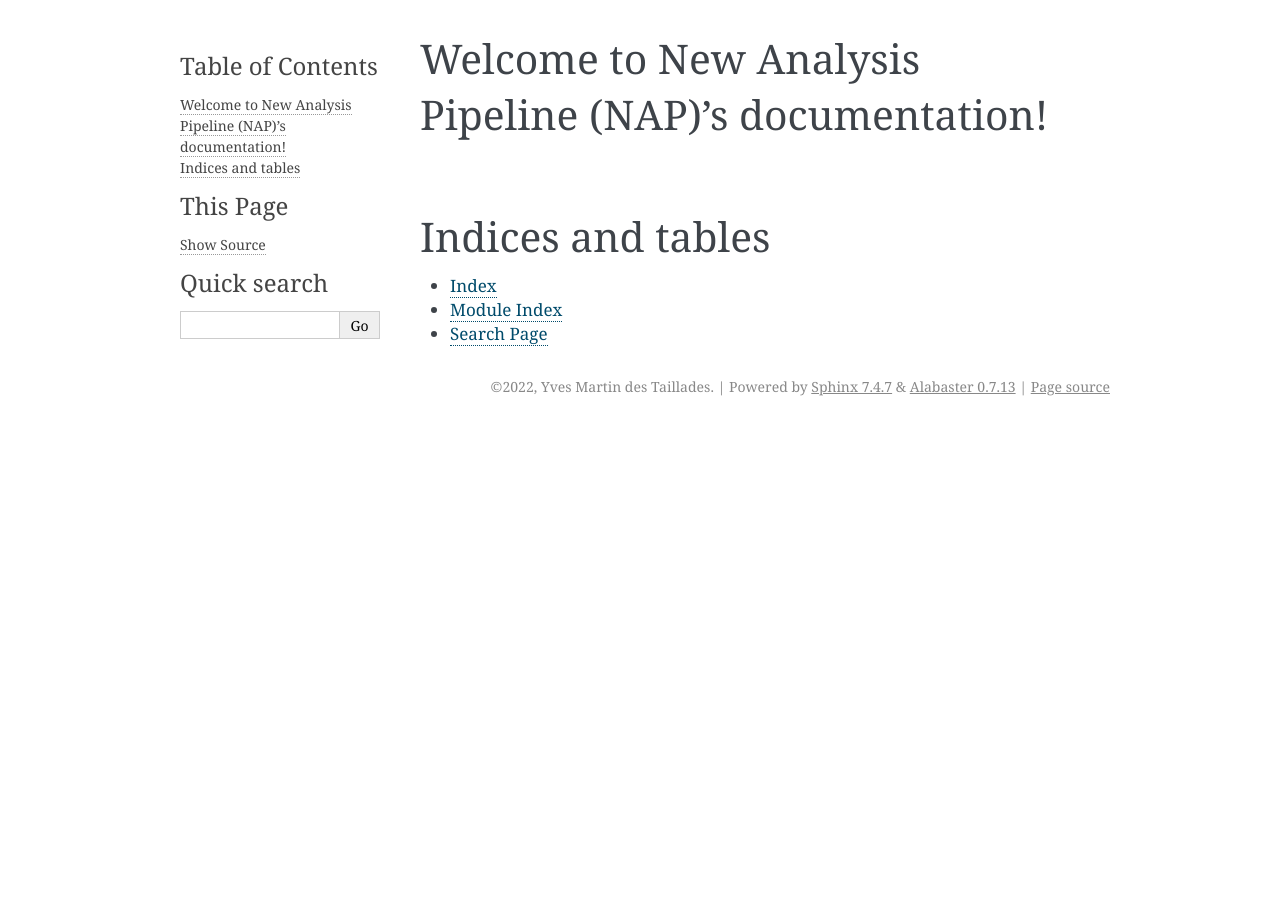
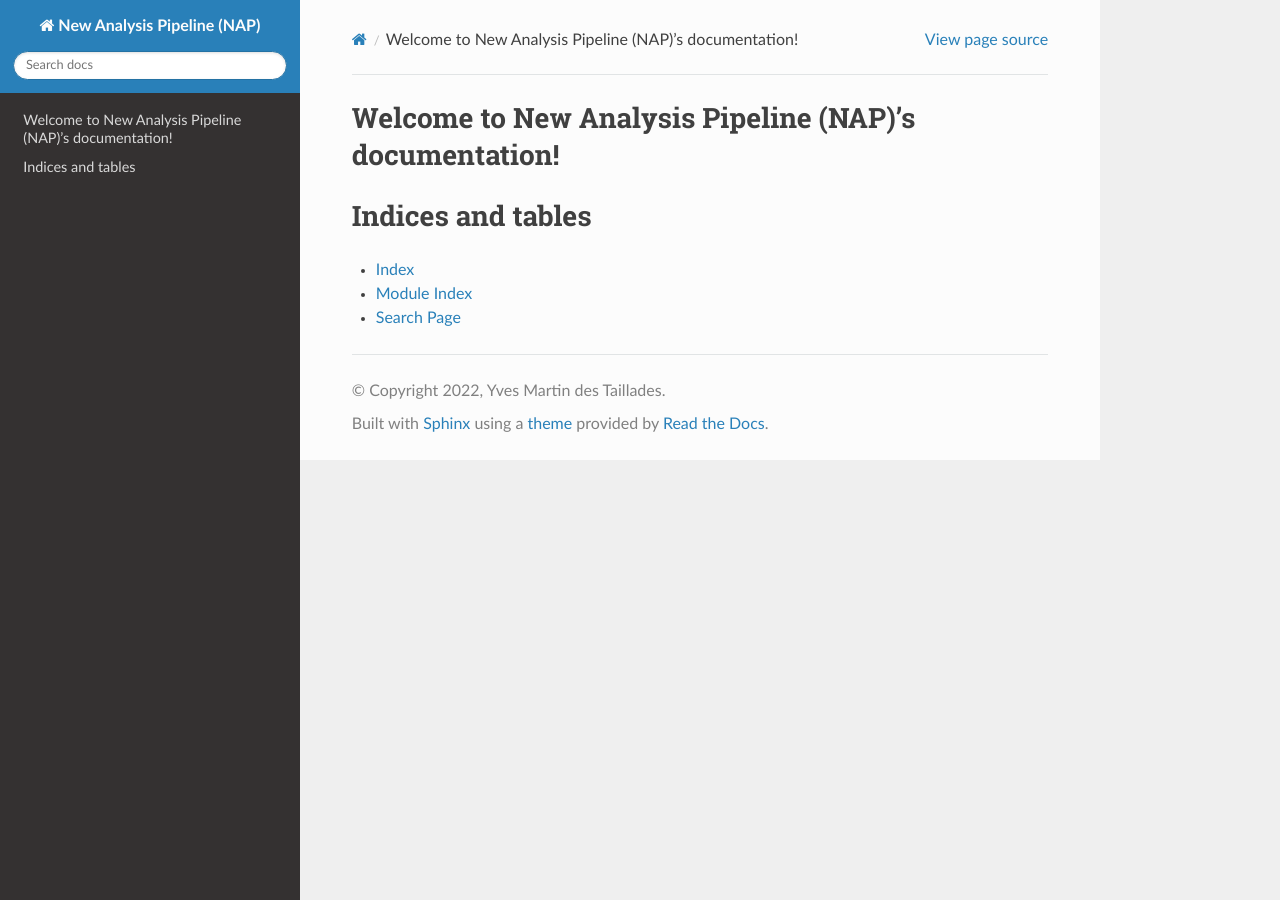
Before and after one commit to yvesmartindestaillades/NAP, a Sphinx documentation site: the page built from docs/source/index.rst, in a window 1280 px wide. Built offline with Sphinx 7.4.7 and the Read the Docs theme 2.0.0, drawn with Linux system fonts in a browser that asks for light colours; part of the change alters nothing that is shown.

Commit message:
change layout

```diff
--- a/docs/source/conf.py
+++ b/docs/source/conf.py
@@ -21,13 +21,25 @@ project = 'New Analysis Pipeline (NAP)'
 copyright = '2022, Yves Martin des Taillades'
 author = 'Yves Martin des Taillades'
 
-
 # -- General configuration ---------------------------------------------------
 
 # Add any Sphinx extension module names here, as strings. They can be
 # extensions coming with Sphinx (named 'sphinx.ext.*') or your custom
 # ones.
-extensions = ['myst_parser']
+extensions = ['myst_parser',
+    'sphinx.ext.duration',
+    'sphinx.ext.doctest',
+    'sphinx.ext.autodoc',
+    'sphinx.ext.autosummary',
+    'sphinx.ext.intersphinx',
+]
+
+intersphinx_mapping = {
+    'python': ('https://docs.python.org/3/', None),
+    'sphinx': ('https://www.sphinx-doc.org/en/master/', None),
+}
+
+intersphinx_disabled_domains = ['std']
 
 # Add any paths that contain templates here, relative to this directory.
 templates_path = ['_templates']
@@ -43,9 +55,12 @@ exclude_patterns = []
 # The theme to use for HTML and HTML Help pages.  See the documentation for
 # a list of builtin themes.
 #
-html_theme = 'alabaster'
+html_theme = 'sphinx_rtd_theme'
 
 # Add any paths that contain custom static files (such as style sheets) here,
 # relative to this directory. They are copied after the builtin static files,
 # so a file named "default.css" will overwrite the builtin "default.css".
 html_static_path = ['_static']
+
+# -- Options for EPUB output
+epub_show_urls = 'footnote'
```
